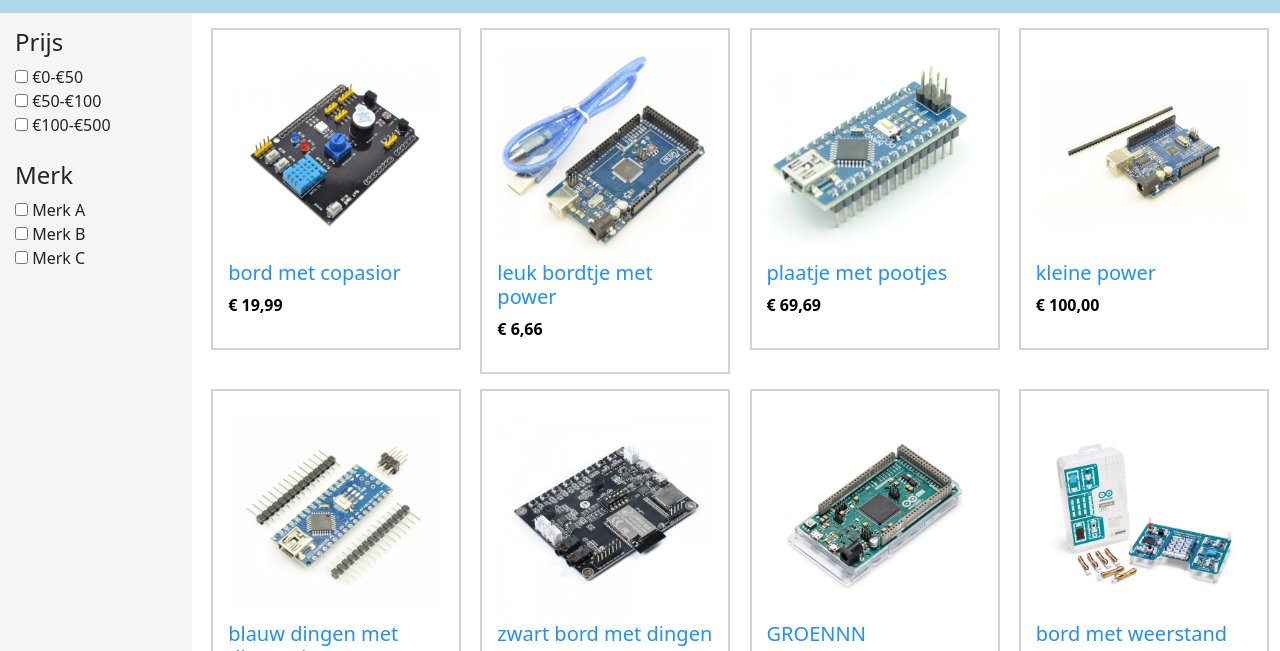
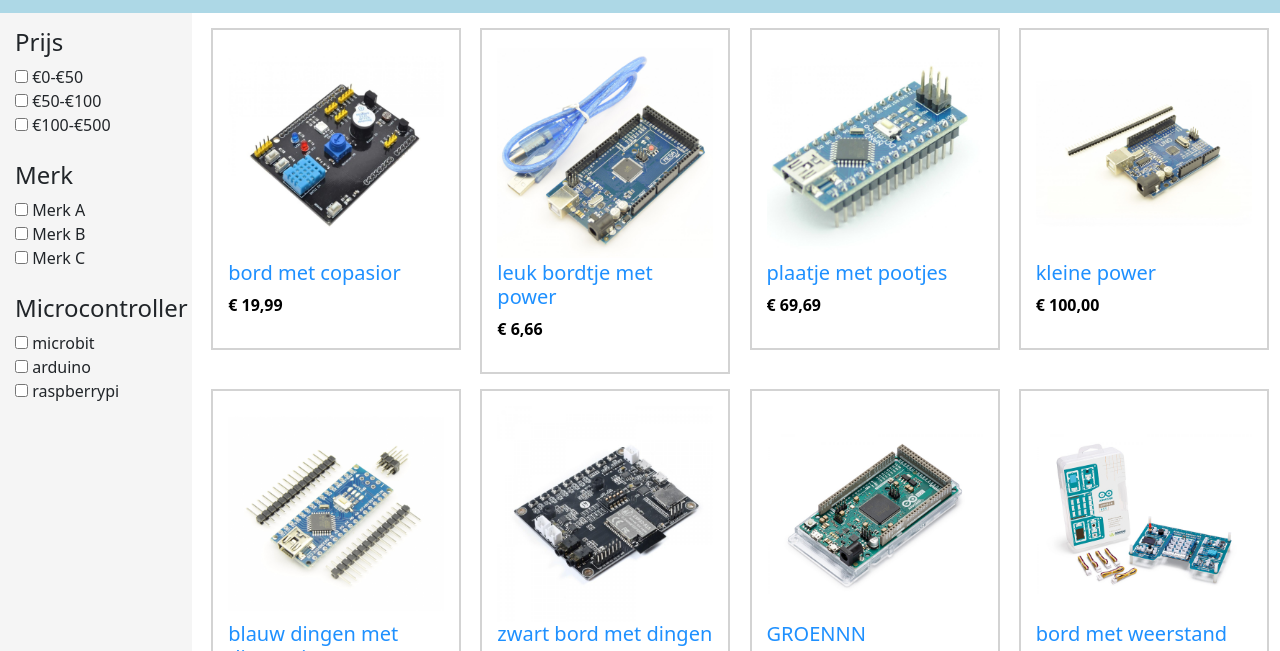
Before and after one commit to TimVerbeek/Tonytronics, a plain HTML site: page index.html in a window 1280 px wide. Shown: the part 129-780 px from the top of the page. Drawn offline with nearby package versions, Linux system fonts and the light colour scheme.

Commit message:
update filter

```diff
--- a/index.html
+++ b/index.html
@@ -31,6 +31,11 @@
                 <input type="checkbox"> Merk A<br>
                 <input type="checkbox"> Merk B<br>
                 <input type="checkbox"> Merk C<br><br>
+
+                <h4>Microcontroller</h4>
+                <input type="checkbox"> microbit<br>
+                <input type="checkbox"> arduino<br>
+                <input type="checkbox">  raspberrypi <br><br>
             </form>
         </aside>
 
```
